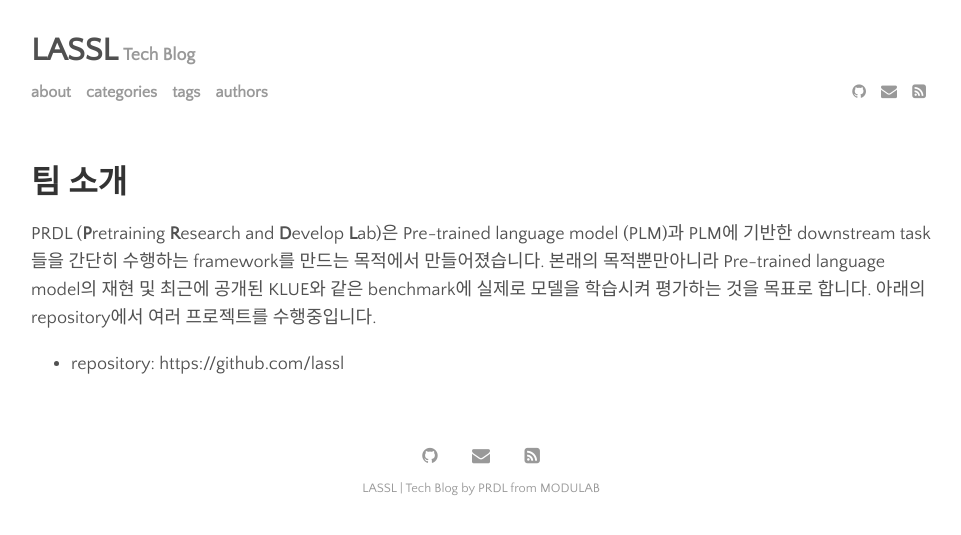
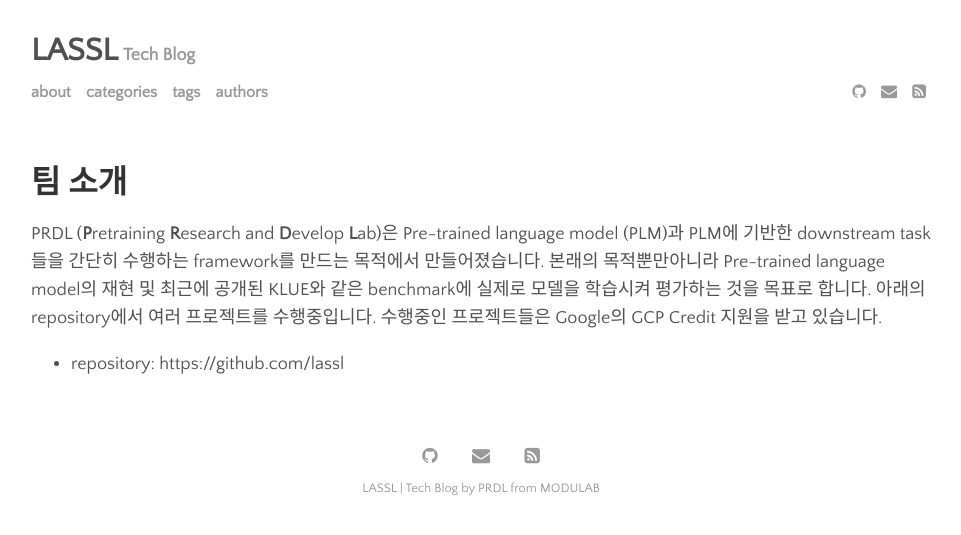
Before and after one commit to lassl/_lassl.github.io, a Jekyll site: the page built from menu/about.md, in a window 1280 px wide. Shown: the top 535 px of the page, without its empty margins (159-1120 px from the left). Built offline with Jekyll 4.4.1, drawn with Linux system fonts in a browser that asks for light colours.

Commit message:
[etc] docs: Modity about page - Google GCP credit을 지원받고 있음을 명시함.
Refs: #43

```diff
--- a/menu/about.md
+++ b/menu/about.md
@@ -3,6 +3,6 @@ layout: page
 title: 팀 소개
 ---
 
-PRDL (**P**retraining **R**esearch and **D**evelop **L**ab)은 Pre-trained language model (PLM)과 PLM에 기반한 downstream task들을 간단히 수행하는 framework를 만드는 목적에서 만들어졌습니다. 본래의 목적뿐만아니라 Pre-trained language model의 재현 및 최근에 공개된 KLUE와 같은 benchmark에 실제로 모델을 학습시켜 평가하는 것을 목표로 합니다. 아래의 repository에서 여러 프로젝트를 수행중입니다.
+PRDL (**P**retraining **R**esearch and **D**evelop **L**ab)은 Pre-trained language model (PLM)과 PLM에 기반한 downstream task들을 간단히 수행하는 framework를 만드는 목적에서 만들어졌습니다. 본래의 목적뿐만아니라 Pre-trained language model의 재현 및 최근에 공개된 KLUE와 같은 benchmark에 실제로 모델을 학습시켜 평가하는 것을 목표로 합니다. 아래의 repository에서 여러 프로젝트를 수행중입니다. 수행중인 프로젝트들은 Google의 GCP Credit 지원을 받고 있습니다.
 
 - repository: https://github.com/lassl
```
